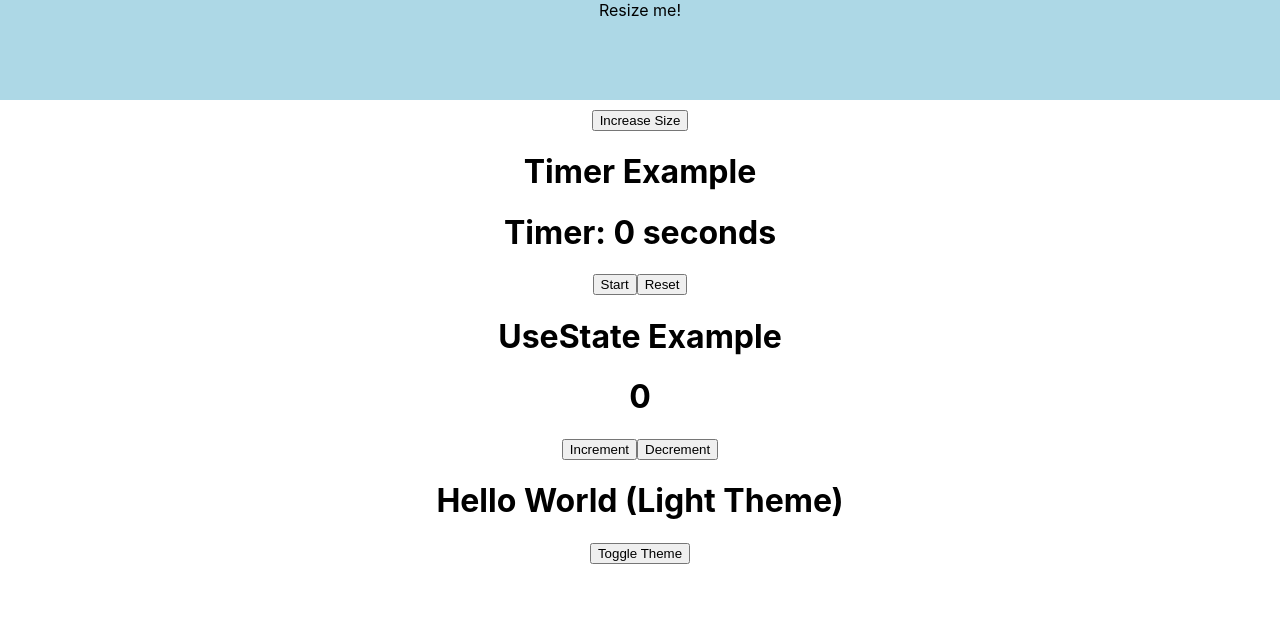
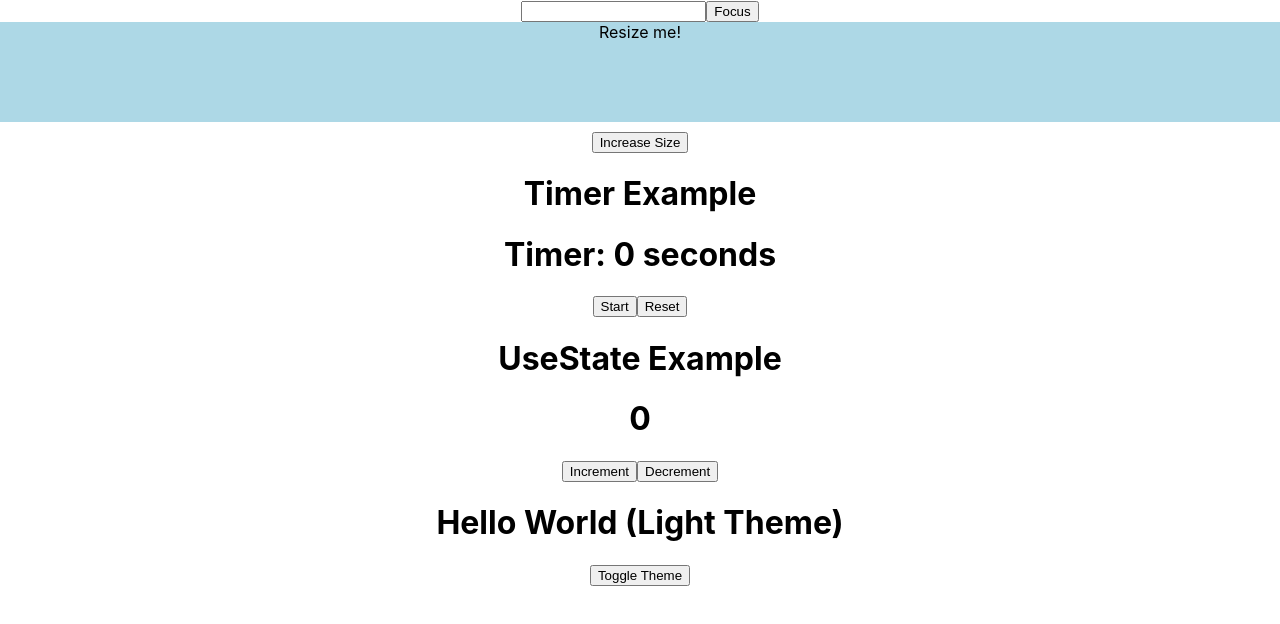
Before and after one commit to ravindrasharmacs/ReactProjDec, a React (Create React App) app: page / in a window 1280 px wide. Shown: the top 624 px of the page. Built offline with nearby package versions, Linux system fonts and the light colour scheme.

Commit message:
react_023 : useRef hook to access DOM element in Focus

```diff
--- a/src/App.js
+++ b/src/App.js
@@ -4,7 +4,9 @@ import Counter from "./Counter";
 import Timer from "./Timer";
 import DataFetchingComponent from "./DataFetchingComponent";
 import ResizableComponent from "./ResizableComponent";
+import Focus from "./Focus";
 // import "./styles.css"
+import ExampleComponent from "./ExampleClass";
 
 import { ThemeProvider, useTheme } from './ThemeContext'; // Import the Theme Provider
 
@@ -22,6 +24,8 @@ const ThemedApp = () => {
 const App = () => (
     //Example of useState hook
     <div className="App">
+
+        <Focus />
         <ResizableComponent />
         <h1>Timer Example</h1>
         <Timer />
--- /dev/null
+++ b/src/ExampleClass.js
@@ -0,0 +1,21 @@
+/** useContext hook in react */
+import { useContext , createContext } from "react";
+
+const Contexts = createContext('light');
+
+function Theme() {
+    const theme = useContext(Contexts);
+    return (
+        <div>
+            <h1>{theme}</h1>
+        </div>
+    )
+}
+
+export default function ExampleClass(){
+    return (
+        <Contexts.Provider value="dark">
+            <Theme />
+        </Contexts.Provider>
+    );
+}
--- /dev/null
+++ b/src/Focus.js
@@ -0,0 +1,17 @@
+import { useRef } from "react";
+
+function Focus() {
+    const inputRef = useRef(null);
+
+    const handleClick = () => {
+        inputRef.current.focus();
+    };
+    return (
+        <div>
+            <input type="text" ref={inputRef} />
+            <button onClick={handleClick}>Focus</button>
+        </div>
+    );
+}
+
+export default Focus;
```
